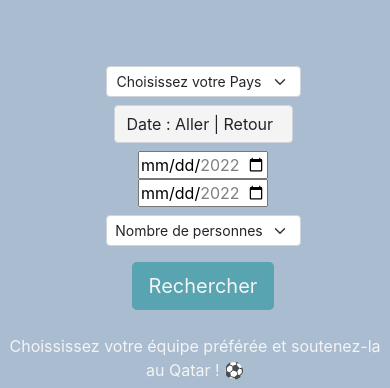
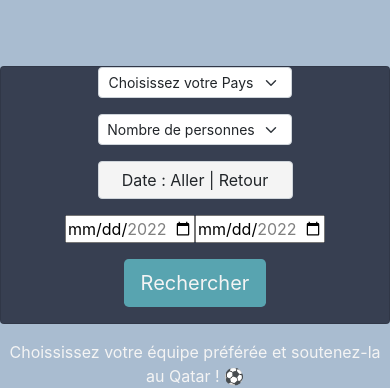
Before and after one commit to serpentaire/Hackathon, a React (Vite) app in the folder frontend/: page / in a window 390 px wide. Shown: the part 541-929 px from the top of the page. Built offline with nearby package versions, Linux system fonts and the light colour scheme; no server answers.

Commit message:
finalisation version mobile page home

```diff
--- a/frontend/src/pages/Home.css
+++ b/frontend/src/pages/Home.css
@@ -4,6 +4,9 @@
 
 .text {
   color: #f4f4f4;
+}
+.input-home {
+  background-color: #373f51;
 }
 
 .handi {
@@ -23,7 +26,4 @@
 }
 
 @media (min-width: 768px) {
-  .input-home {
-    display: flex;
-  }
 }
--- a/frontend/src/pages/Home.jsx
+++ b/frontend/src/pages/Home.jsx
@@ -17,7 +17,7 @@ export default function Home() {
         HandiQat, 1er site de réservation pour la World Cup 2022 au Qatar pour
         les personnes à mobilité réduite et en situation de handicap
       </p>
-      <div className="input-home d-flex flex-column mb-3 align-items-center col-12 text-center m-2">
+      <div className="input-home card d-flex flex-column mb-3 align-items-center text-center">
         <select
           className="form-select form-select-sm w-50 text-center"
           aria-label=".form-select-sm example"
@@ -30,10 +30,21 @@ export default function Home() {
           <option value="5">Suisse</option>
           <option value="6">Italie</option>
         </select>
-        <div className="input w-50">
-          <span className="date-input input-group-text w-0 m-2">
+        <select
+          className="form-select form-select-sm w-50 m-3 text-center mb-0"
+          aria-label=".form-select-sm example"
+        >
+          <option selected>Nombre de personnes</option>
+          <option value="1">1</option>
+          <option value="2">2</option>
+          <option value="3">3</option>
+          <option value="3">4 et +</option>
+        </select>
+        <div className="input p-0 m-0 d-flex flex-column align-items-center">
+          <span className="date-input justify-content-center input-group-text w-75 m-3">
             Date : Aller | Retour
           </span>
+          <div className=" input-date">
             <input
               onChange={(e) => handleChangeDate(e.target.value)}
               type="date"
@@ -53,17 +64,9 @@ export default function Home() {
               max="2022-12-25"
             />
           </div>
-        <select
-          className="form-select form-select-sm w-50 m-2 text-center"
-          aria-label=".form-select-sm example"
-        >
-          <option selected>Nombre de personnes</option>
-          <option value="1">1</option>
-          <option value="2">2</option>
-          <option value="3">3</option>
-          <option value="3">4 et +</option>
-        </select>
-        <button className="boutton-search btn btn-lg m-2" type="button">
+        </div>
+
+        <button className="boutton-search btn btn-lg m-3" type="button">
           <span className="text-bouton">Rechercher</span>
         </button>
       </div>
```
Lines whose indentation alone changed are shown as unchanged.
